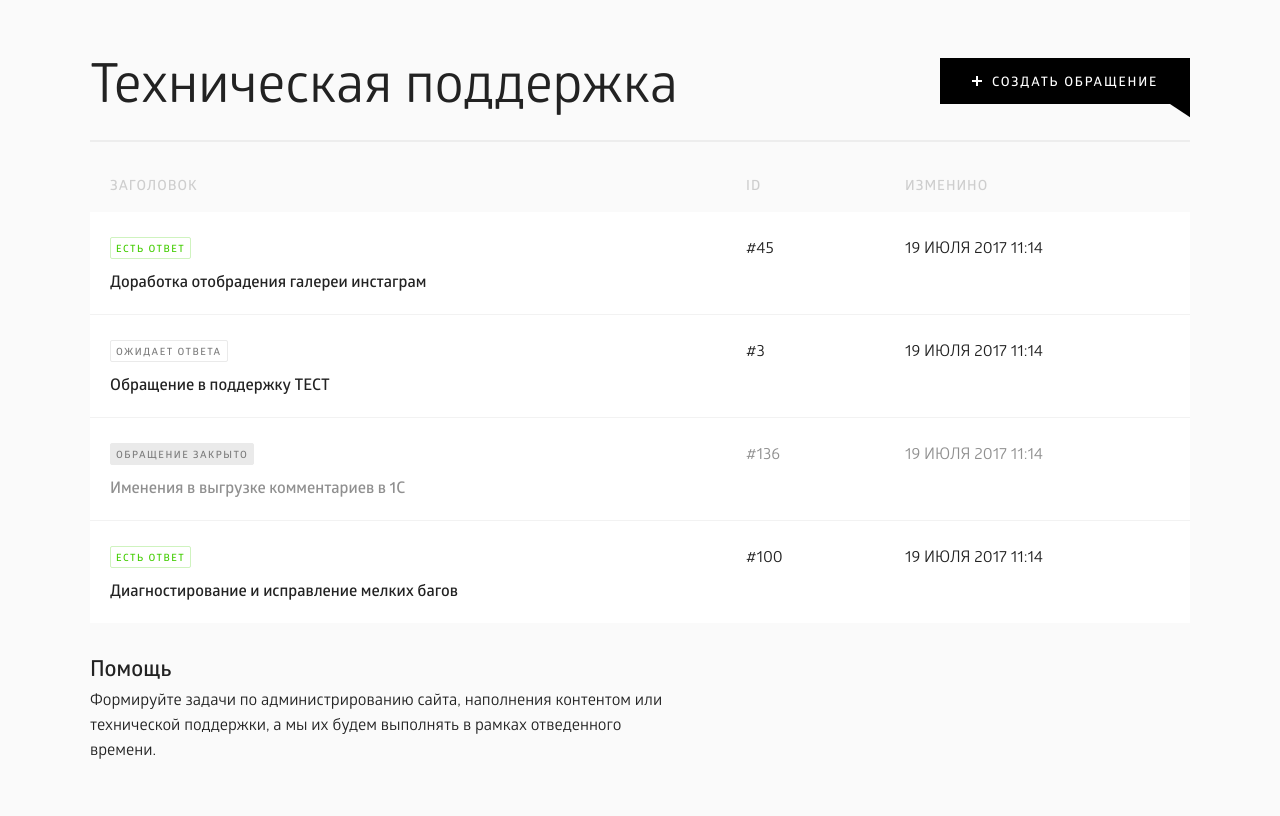
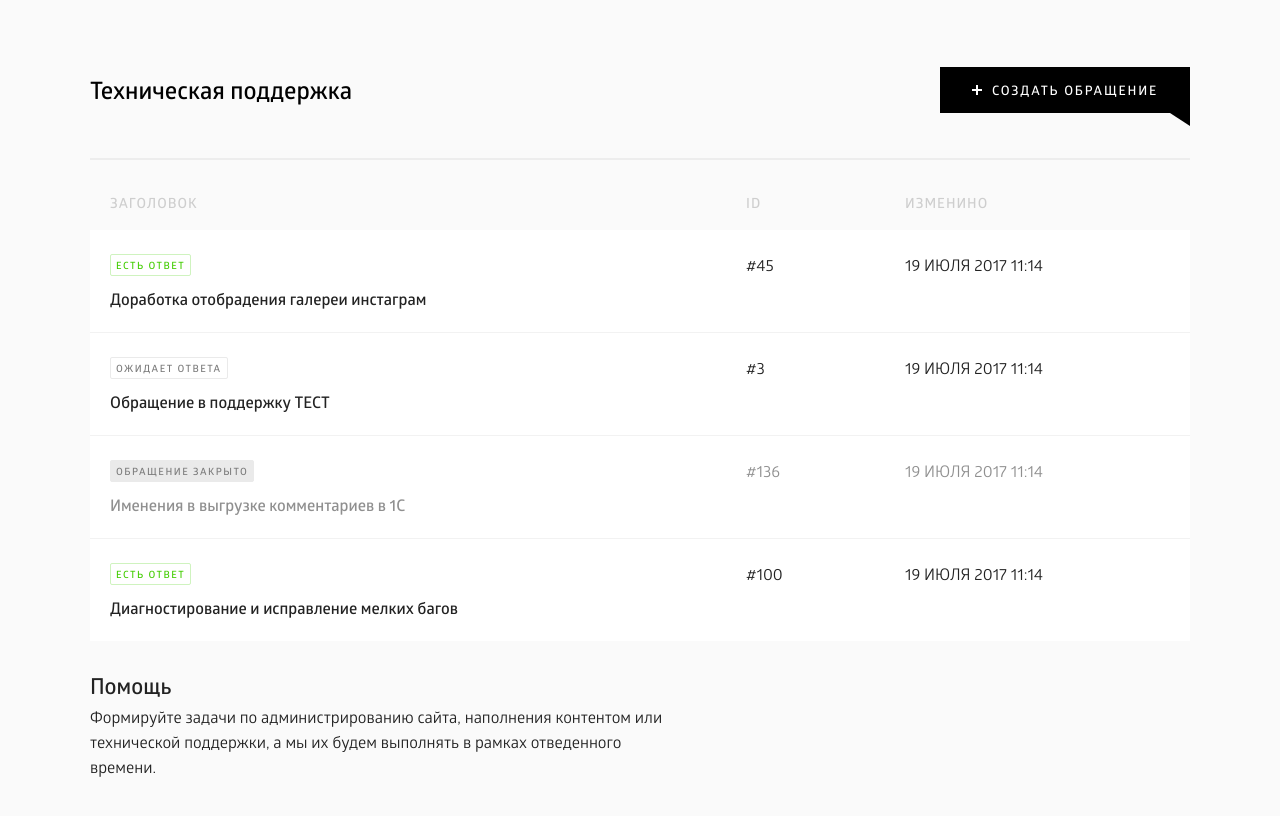
Before and after one commit to Viordik/makeit-site, a website: page index.html in a window 1280 px wide. Drawn offline with nearby package versions, Linux system fonts and the light colour scheme; files that its build step writes are made by us from their sources.

Commit message:
Исправление мелких недочетов

```diff
--- a/index.html
+++ b/index.html
@@ -19,7 +19,7 @@
   </header> -->
   <main class="page-main">
     <section class="block-main-header">
-      <h1 class="block-tech-support-text">Техническая поддержка</h1>
+      <h1 class="block-main-header__caption">Техническая поддержка</h1>
       <a class="btn btn--appeal" href="./new-appeal.html"><span class="icon icon--plus"></span>создать обращение</a>
     </section>
 
```
